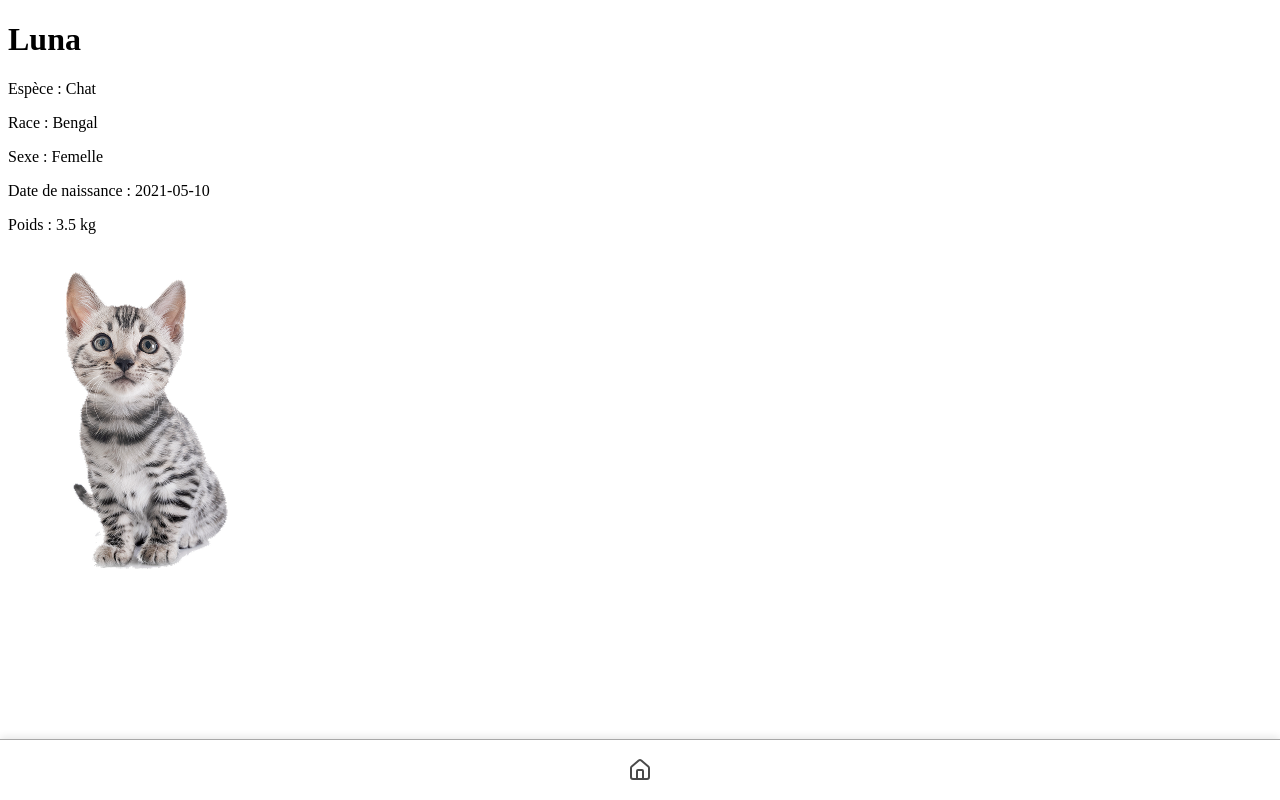
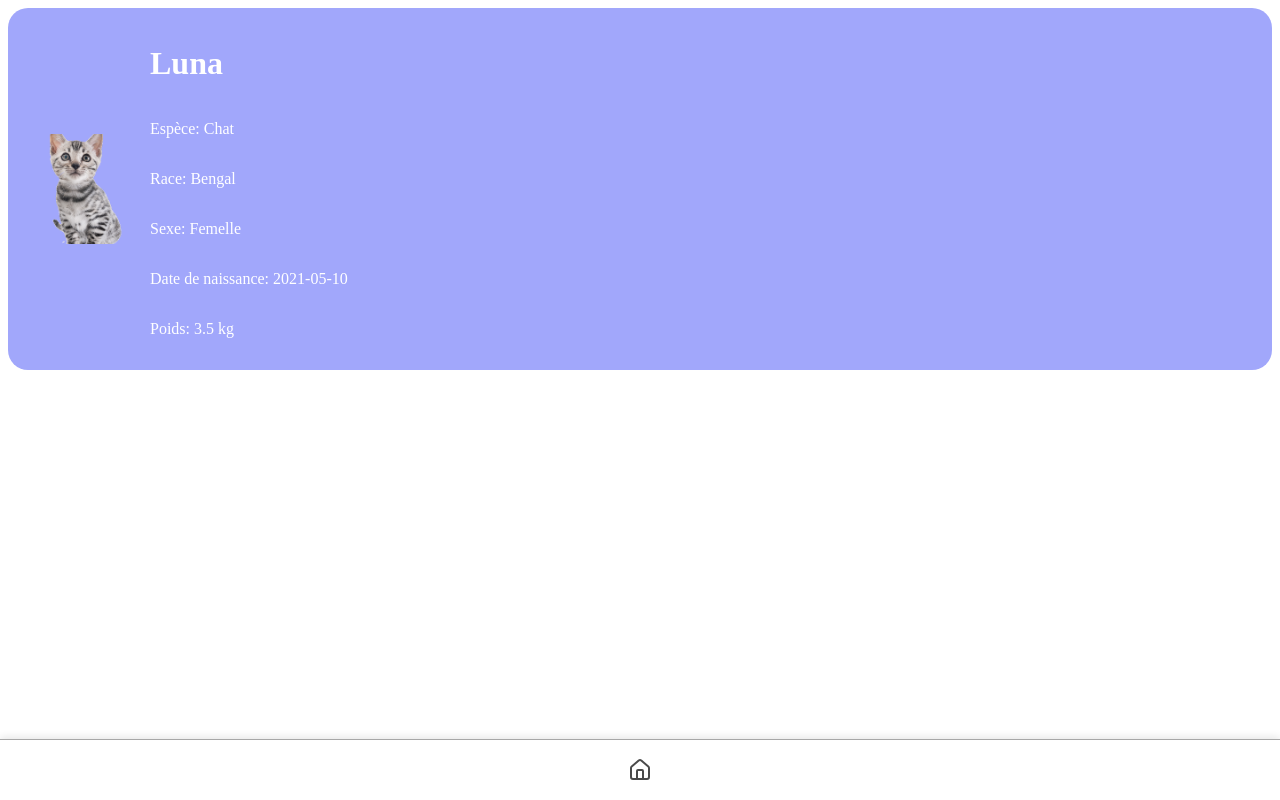
Before and after one commit to 2025-10-CDA-ECO-P6/Guillaume-Patte-Cie_Forked, a Next.js app: page /animals/1 in a window 1280 px wide. Built offline with nearby package versions, Linux system fonts and the light colour scheme.

Commit message:
Add AnimalHeader component and refactor AnimalPage to use it for displaying animal details

```diff
--- a/src/app/animals/[id]/page.js
+++ b/src/app/animals/[id]/page.js
@@ -1,3 +1,5 @@
+import AnimalHeader from "@/app/components/AnimalHeader/animalHeader";
+
 export default async function AnimalPage({ params }) {
   const { id } = await params;
 
@@ -11,14 +13,7 @@ export default async function AnimalPage({ params }) {
 
   return (
     <div>
-      <h1>{animal.nom}</h1>
-      <p>Espèce : {animal.espece}</p>
-      <p>Race : {animal.race}</p>
-      <p>Sexe : {animal.sexe}</p>
-      <p>Date de naissance : {animal.date_naissance}</p>
-      <p>Poids : {animal.poids} kg</p>
-
-      <img src={`/${animal.photo}`} alt={animal.nom} />
+      <AnimalHeader animal={animal} />
     </div>
   );
 }
--- /dev/null
+++ b/src/app/components/AnimalHeader/animalHeader.js
@@ -0,0 +1,21 @@
+import styles from './animalHeader.module.css';
+
+export default function AnimalHeader({ animal }) {
+    return (
+        <div className={styles.animalCard}>
+            <img
+                src={`/${animal.photo}`}
+                alt={animal.name}
+                className={styles.animalImage}
+            />
+            <div className={styles.animalInfo}>
+                <h1>{animal.nom}</h1>
+                <p>Espèce: {animal.espece}</p>
+                <p>Race: {animal.race}</p>
+                <p>Sexe: {animal.sexe}</p>
+                <p>Date de naissance: {animal.date_naissance}</p>
+                <p>Poids: {animal.poids} kg</p>
+            </div>
+        </div>
+    );
+}
--- /dev/null
+++ b/src/app/components/AnimalHeader/animalHeader.module.css
@@ -0,0 +1,31 @@
+.animalCard {
+  display: flex;
+  align-items: center;
+  gap: 16px;
+
+  background: #a1a7fb;
+  color: white;
+
+  padding: 16px;
+  border-radius: 20px;
+  margin-bottom: 20px;
+}
+
+.animalImage {
+  width: 110px;
+  height: 110px;
+  border-radius: 20px;
+  object-fit: cover;
+  flex-shrink: 0;
+}
+
+.animalInfo {
+  display: flex;
+  flex-direction: column;
+  justify-content: center;
+}
+
+.headerInfo h1 {
+  margin: 0;
+  font-size: 22px;
+}
```
Also changed, not shown: src/app/animals/[id]/page.module.css (added).
